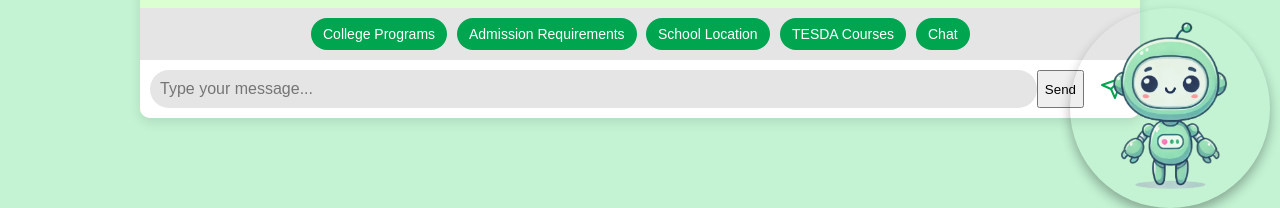
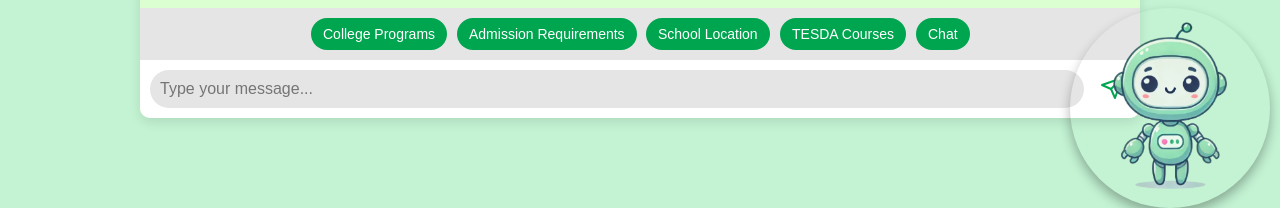
Before and after one commit to stbenildechatbot/stbenildechatbot, a plain HTML site: page index.html in a window 1280 px wide. Shown: the part 582-790 px from the top of the page. Drawn offline with Linux system fonts and the light colour scheme.

Commit message:
Update index.html

```diff
--- a/index.html
+++ b/index.html
@@ -26,8 +26,7 @@
 
         <div class="input-container">
             <input type="text" id="userInput" placeholder="Type your message..." autocomplete="off">
-            <button id="send-button">Send</button>
-            <button id="send" onclick="sendMessage()">
+                <button id="send" onclick="sendMessage()">
                 <svg xmlns="http://www.w3.org/2000/svg" viewBox="0 0 24 24" fill="none" stroke="currentColor" stroke-width="2" stroke-linecap="round" stroke-linejoin="round" class="feather feather-send">
                     <line x1="22" y1="2" x2="11" y2="13"></line>
                     <polygon points="22 2 15 22 11 13 2 9 22 2"></polygon>
```
